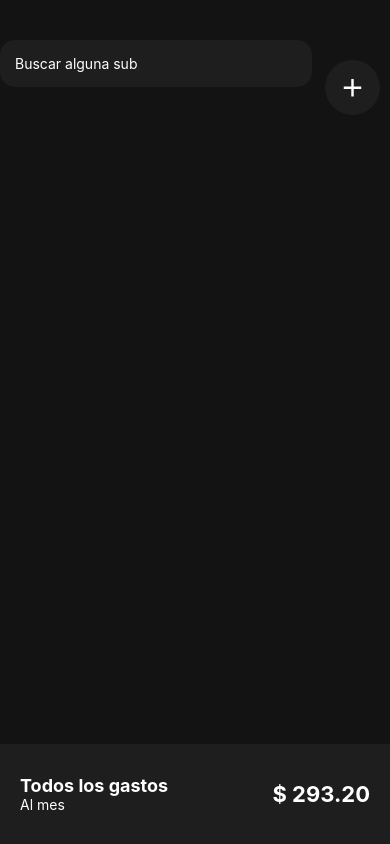
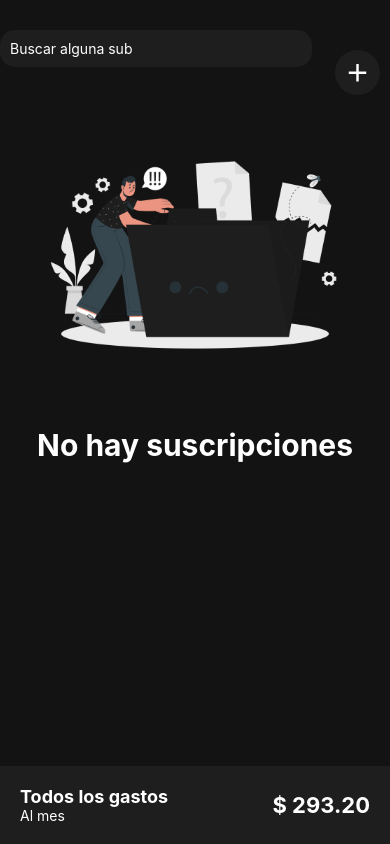
Before and after one commit to Oliver-G-R/gestionsubs, a React Native app: screen / in a window 390 px wide. Built offline with nearby package versions, Linux system fonts and the light colour scheme.

Commit message:
add: view for empt subs and change styles

```diff
--- a/src/components/FAB.tsx
+++ b/src/components/FAB.tsx
@@ -33,11 +33,11 @@ export const Fab:FC<IFAB> = ({ bckColor, onPress, name, type = "font-awesome", c
 
 const style = StyleSheet.create({
   fab: {
-    width: 55,
-    height: 55,
+    width: 45,
+    height: 45,
     position: 'absolute',
     zIndex: 3,
-    top: 60,
+    top: 50,
     right: 10,
     alignItems: 'center',
     justifyContent: 'center',
--- a/src/components/Footer.tsx
+++ b/src/components/Footer.tsx
@@ -22,7 +22,6 @@ export const Footer = () => {
 const Style = StyleSheet.create({
   container:{
     backgroundColor: '#1f1e1e',
-    height: 100,
     width: '100%',
     padding: 20,
     flexDirection: 'row',
--- a/src/components/HeaderAcrions.tsx
+++ b/src/components/HeaderAcrions.tsx
@@ -36,10 +36,10 @@ export const HeaderAcrions = () => {
 
 const Style = StyleSheet.create({
   headerAction:{
-    marginTop: 40,
+    marginTop: 30,
     width: '80%',
     backgroundColor: '#1f1e1e',
-    padding: 15,
+    padding: 10,
     borderRadius: 15,
   }
 
--- a/src/components/ListCardSub.tsx
+++ b/src/components/ListCardSub.tsx
@@ -1,13 +1,15 @@
 import { CardSub } from './Card';
-import { FlatList, ScrollView, StyleSheet, View } from 'react-native';
+import { FlatList, ScrollView, StyleSheet, View, Image, Text } from 'react-native';
 import { useContext } from 'react';
 import { SubContext } from '../context/SubContext';
 
 export const ListCardSub = () => {
   const { fullSubscription } = useContext(SubContext)
+
+
   return (
       <View style={Style.containerCard}>
-        <FlatList
+        {fullSubscription.length > 0 ? <FlatList
           style={Style.containerCard}
           showsVerticalScrollIndicator={false}
           data={fullSubscription}
@@ -31,15 +33,44 @@ export const ListCardSub = () => {
             />
           )}
 
-        />
+        /> : <EmptyList/>}
 
       </View>
   )
 }
 
+const EmptyList = () => (
+  <View style={styleEmptyList.container}>
+    <Image
+      source={require('../../assets/emptysvg.png')}
+      style={{
+        width: 350,
+        height: 350,
+      }}
+    />
+
+    <Text style={styleEmptyList.text}>
+      No hay suscripciones
+    </Text>
+  </View>
+)
+
+const styleEmptyList = StyleSheet.create({
+  container: {
+    flexDirection: 'column',
+    alignItems: 'center',
+  },
+  text: {
+    fontSize: 30,
+    color: '#fff',
+    fontWeight: 'bold',
+  }
+
+})
 const Style = StyleSheet.create({
   containerCard: {
     marginTop: 10,
     height: '85%',
-  }
+  },
+
 })
```
Also changed, not shown: assets/emptysvg.png (added).
